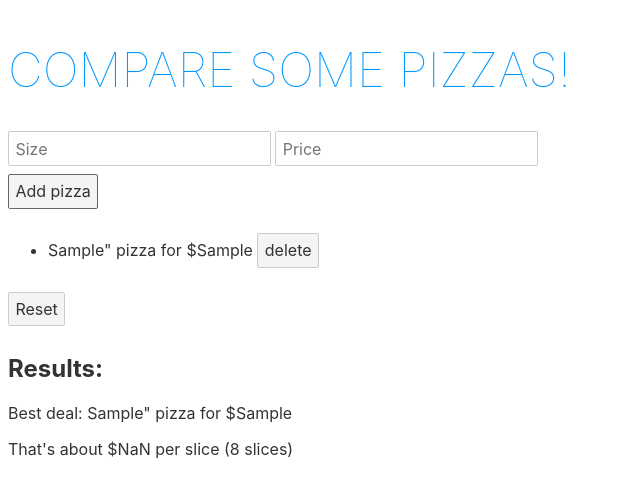
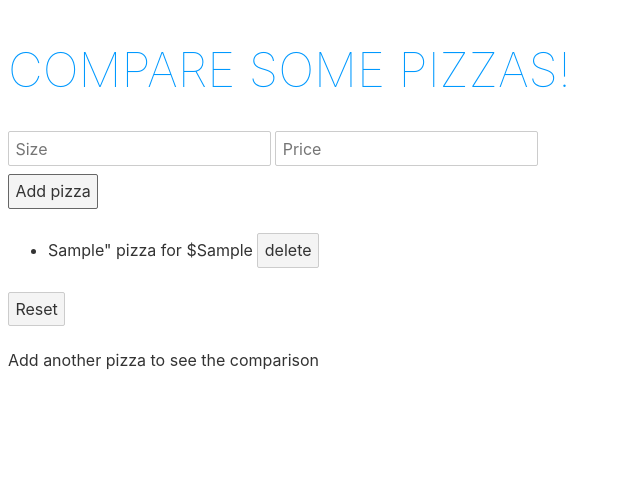
Before and after one commit to lawsonpd/pizza-comparisons, a Svelte app: page / in a window 1280 px wide. Both pictures are taken after typing "Sample", "Sample" into the empty fields and a click on the button "Add pizza". Shown: the top 496 px of the page, without its empty margins (0-640 px from the left). Built offline with nearby package versions, Linux system fonts and the light colour scheme.

Commit message:
CSS transitions.

```diff
--- a/src/App.svelte
+++ b/src/App.svelte
@@ -52,7 +52,11 @@
 	{/each}
 </ul>
 	<button on:click={reset}>Reset</button>
-	<Results bind:sorted_pizzas/>
+	{#if pizzas.length > 1}
+		<Results bind:sorted_pizzas/>
+	{:else}
+		<p>Add another pizza to see the comparison</p>
+	{/if}
 {/if}
 
 <style>
--- a/src/Pizza.svelte
+++ b/src/Pizza.svelte
@@ -1,6 +1,6 @@
 <script>
 	import { createEventDispatcher } from 'svelte';
-	import { fly, fade } from 'svelte/transition';
+	import { fade } from 'svelte/transition';
 
 	export let i;
 	export let pizza;
@@ -14,7 +14,7 @@
 	}
 </script>
 
-<li in:fade out:fly="{{ y: 200, duration: 1000 }}">
+<li transition:fade>
 	{pizza[0]}" pizza for ${pizza[1]}
 	<button on:click={removePie}>delete</button>
 </li>
--- a/src/Results.svelte
+++ b/src/Results.svelte
@@ -1,5 +1,5 @@
 <script>
-	import { fly, fade } from 'svelte/transition';
+	import { fade } from 'svelte/transition';
 	export let sorted_pizzas;
 
 	$: bestOption = sorted_pizzas[0];
@@ -7,7 +7,7 @@
 	$: numSlices = bestOption[0] <= 10 ? 4 : (bestOption[0] > 10 && bestOption[0] < 16 ? 6 : 8)
 </script>
 
-<div>
+<div transition:fade>
 	<h2>Results:</h2>
 	<p>
 		Best deal: {bestOption[0]}" pizza for ${bestOption[1]}
```
